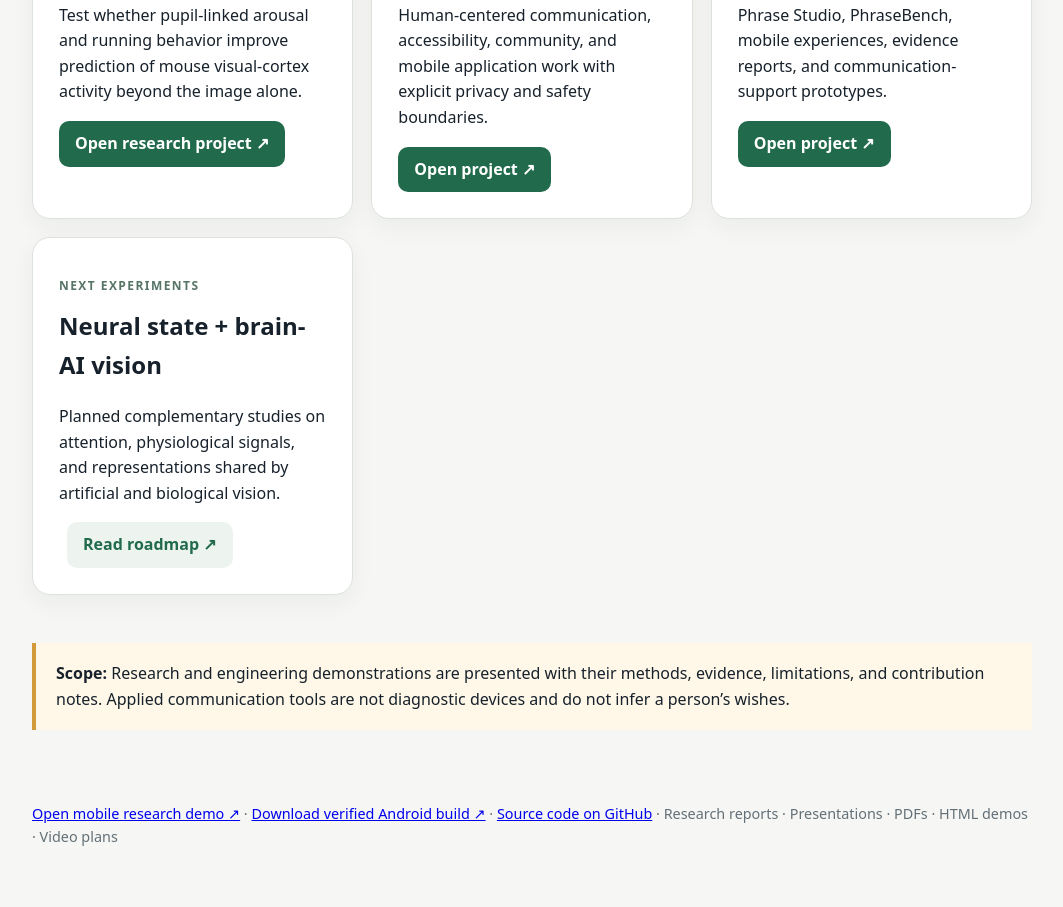
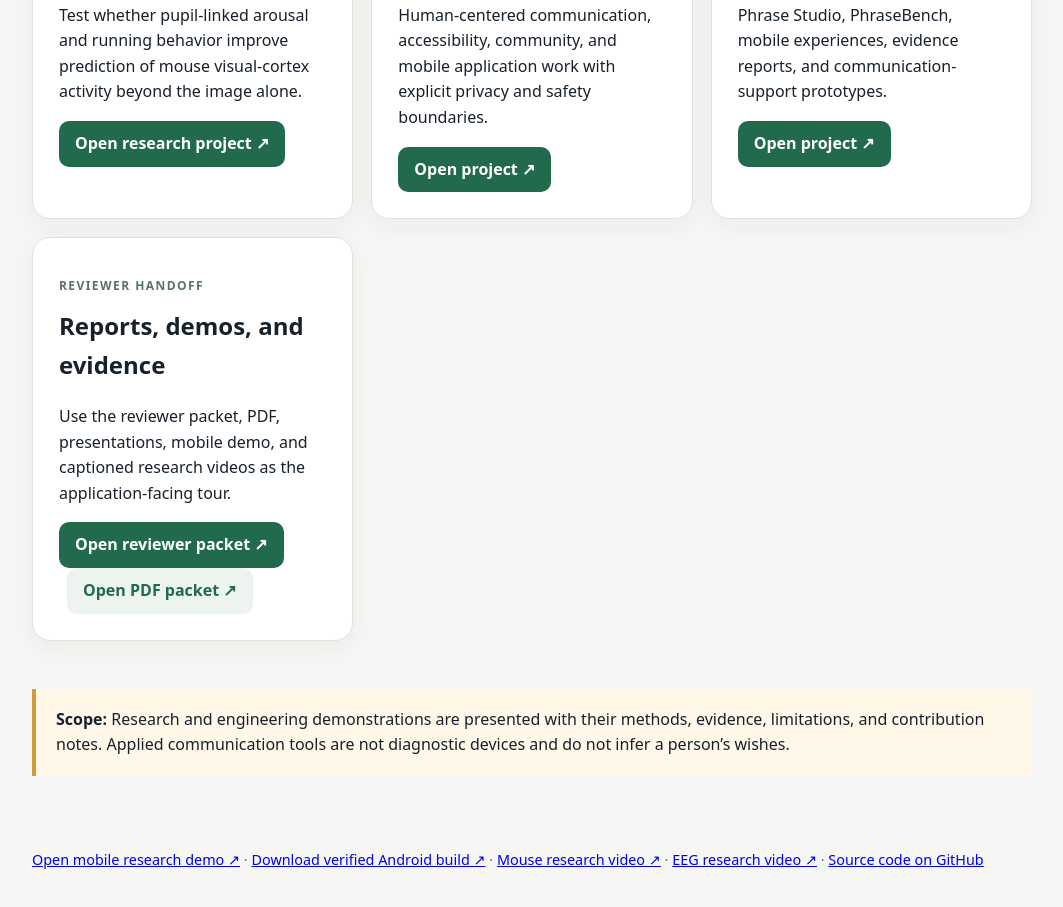
Before and after one commit to mehtama1234/ASDRP-Neuroscience-Portfolio, a plain HTML site: page website/index.html in a window 1280 px wide. Shown: the part 666-1573 px from the top of the page, without its empty margins (108-1171 px from the left). Drawn offline with Linux system fonts and the light colour scheme.

Commit message:
surface reviewer handoff on portfolio landing page

```diff
--- a/website/index.html
+++ b/website/index.html
@@ -7,6 +7,6 @@
 <div class="grid"><article class="card"><p class="eyebrow">FLAGSHIP RESEARCH</p><h2>Mouse visual cortex</h2><p>Test whether pupil-linked arousal and running behavior improve prediction of mouse visual-cortex activity beyond the image alone.</p><a class="button" href="https://github.com/AmishI123/neuroscience-project">Open research project ↗</a></article>
 <article class="card"><p class="eyebrow">APPLIED NEUROTECHNOLOGY</p><h2>Neurodivergent tools</h2><p>Human-centered communication, accessibility, community, and mobile application work with explicit privacy and safety boundaries.</p><a class="button" href="https://github.com/mehtama1234/neuro-divergent">Open project ↗</a></article>
 <article class="card"><p class="eyebrow">COMMUNICATION RESEARCH</p><h2>Neurocomms</h2><p>Phrase Studio, PhraseBench, mobile experiences, evidence reports, and communication-support prototypes.</p><a class="button" href="https://github.com/mehtama1234/neurocomms">Open project ↗</a></article>
-<article class="card"><p class="eyebrow">NEXT EXPERIMENTS</p><h2>Neural state + brain-AI vision</h2><p>Planned complementary studies on attention, physiological signals, and representations shared by artificial and biological vision.</p><a class="button secondary" href="https://github.com/mehtama1234/ASDRP-Neuroscience-Portfolio">Read roadmap ↗</a></article></div>
+<article class="card"><p class="eyebrow">REVIEWER HANDOFF</p><h2>Reports, demos, and evidence</h2><p>Use the reviewer packet, PDF, presentations, mobile demo, and captioned research videos as the application-facing tour.</p><a class="button" href="reviewer-packet.html">Open reviewer packet ↗</a><a class="button secondary" href="ASDRP-neuroscience-portfolio-packet.pdf">Open PDF packet ↗</a></article></div>
 <div class="note"><strong>Scope:</strong> Research and engineering demonstrations are presented with their methods, evidence, limitations, and contribution notes. Applied communication tools are not diagnostic devices and do not infer a person’s wishes.</div>
-<footer><a href="https://asdrp-neuroscience-portfolio.gargibhatia37240.chatgpt.site/neuroscience-mobile/">Open mobile research demo ↗</a> · <a href="https://asdrp-neuroscience-portfolio.gargibhatia37240.chatgpt.site/neuroscience-mobile/download.html">Download verified Android build ↗</a> · <a href="https://github.com/mehtama1234/ASDRP-Neuroscience-Portfolio">Source code on GitHub</a> · Research reports · Presentations · PDFs · HTML demos · Video plans</footer></main></body></html>
+<footer><a href="neuroscience-mobile/">Open mobile research demo ↗</a> · <a href="neuroscience-mobile/download.html">Download verified Android build ↗</a> · <a href="mouse-research-storyboard.mp4">Mouse research video ↗</a> · <a href="eeg-research-storyboard.mp4">EEG research video ↗</a> · <a href="https://github.com/mehtama1234/ASDRP-Neuroscience-Portfolio">Source code on GitHub</a></footer></main></body></html>
```
